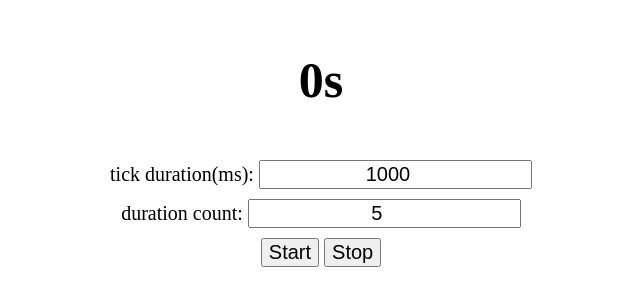
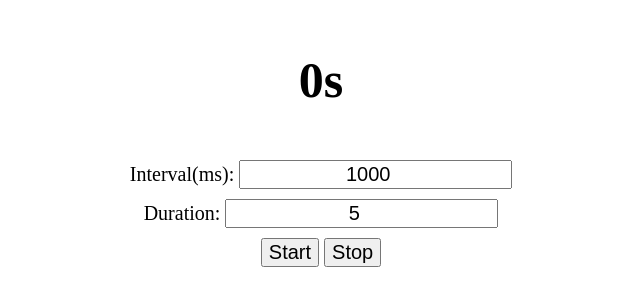
Before and after one commit to javoski/timer.js, a plain HTML site: page demo.html in a window 1280 px wide. Shown: the whole page, without its empty margins (319-959 px from the left). Drawn offline with Linux system fonts and the light colour scheme.

Commit message:
text change

```diff
--- a/demo.html
+++ b/demo.html
@@ -22,11 +22,11 @@
   <div id="app">
     <h3 id="countDown">0s</h3>
     <div class="input-control">
-      <label for="interval">tick duration(ms):</label>
+      <label for="interval">Interval(ms):</label>
       <input type="number" name="interval" id="interval" value="1000">
     </div>
     <div class="input-control">
-      <label for="duration">duration count:</label>
+      <label for="duration">Duration:</label>
       <input type="number" name="duration" id="duration" value="5">
     </div>
     <button id="startBtn">Start</button>
```
